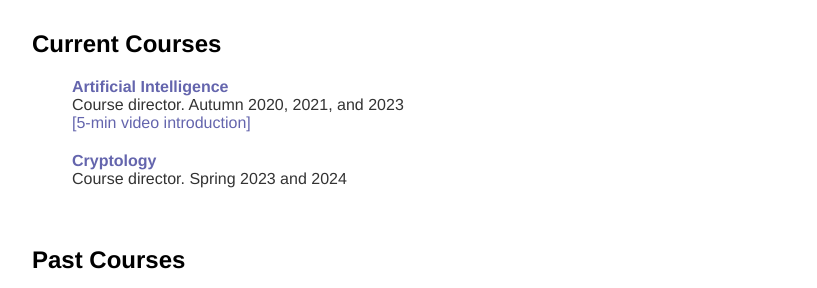
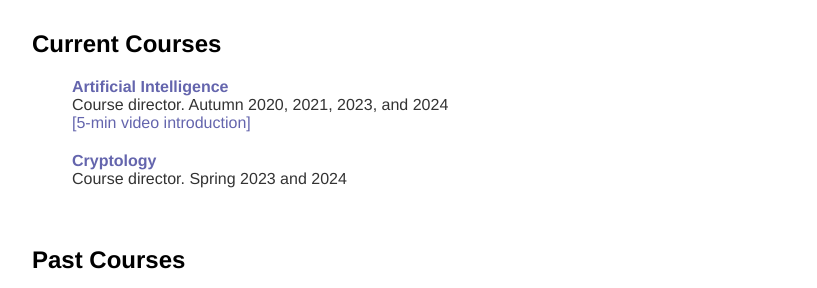
Before and after one commit to andreina-francisco/andreina-francisco.github.io, a Jekyll site: the page built from teaching/index.html, in a window 1280 px wide. Shown: the part 167-455 px from the top of the page, without its empty margins (160-977 px from the left). Built offline with Jekyll 4.4.1, drawn with Linux system fonts in a browser that asks for light colours; nearby versions of some CDN libraries; a style sheet for code colours, icons or effects is not loaded.

Commit message:
Course dates

```diff
--- a/teaching/index.html
+++ b/teaching/index.html
@@ -9,7 +9,7 @@ title: Maria Andreina Francisco Rodriguez
   <ul class="courselist">
     <li class="course @">
     <span class="title"><a href="https://www.uu.se/en/study/course?query=1DL340">Artificial Intelligence</a></span></br>
-    <span class="note">Course director. Autumn 2020, 2021, and 2023 </span></br>
+    <span class="note">Course director. Autumn 2020, 2021, 2023, and 2024 </span></br>
     <span class="note"><a
     href="https://uppsala.instructuremedia.com/embed/e82f2537-9dcc-470d-a954-0f4c8208d606">[5-min
     video introduction]</a></span>
```
